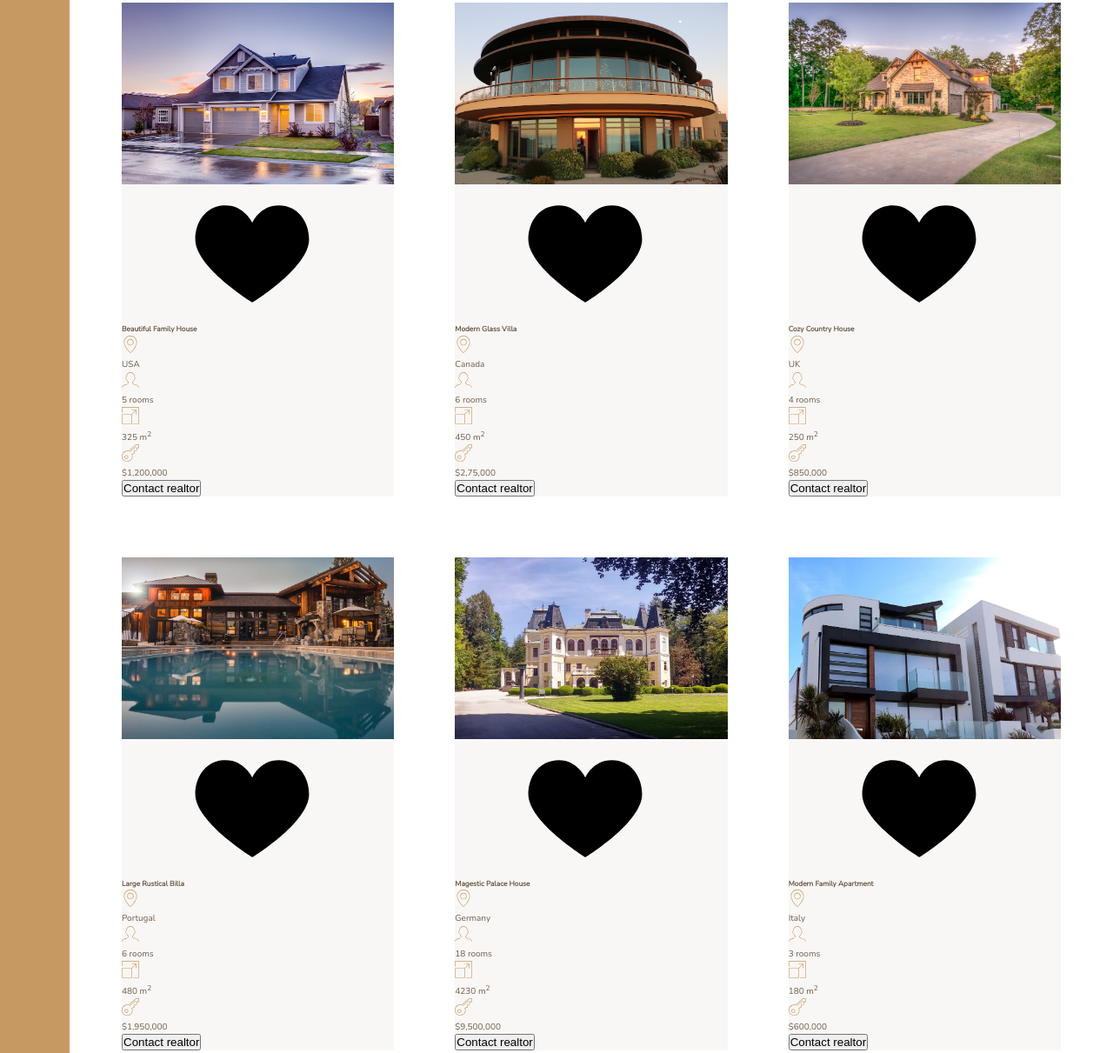
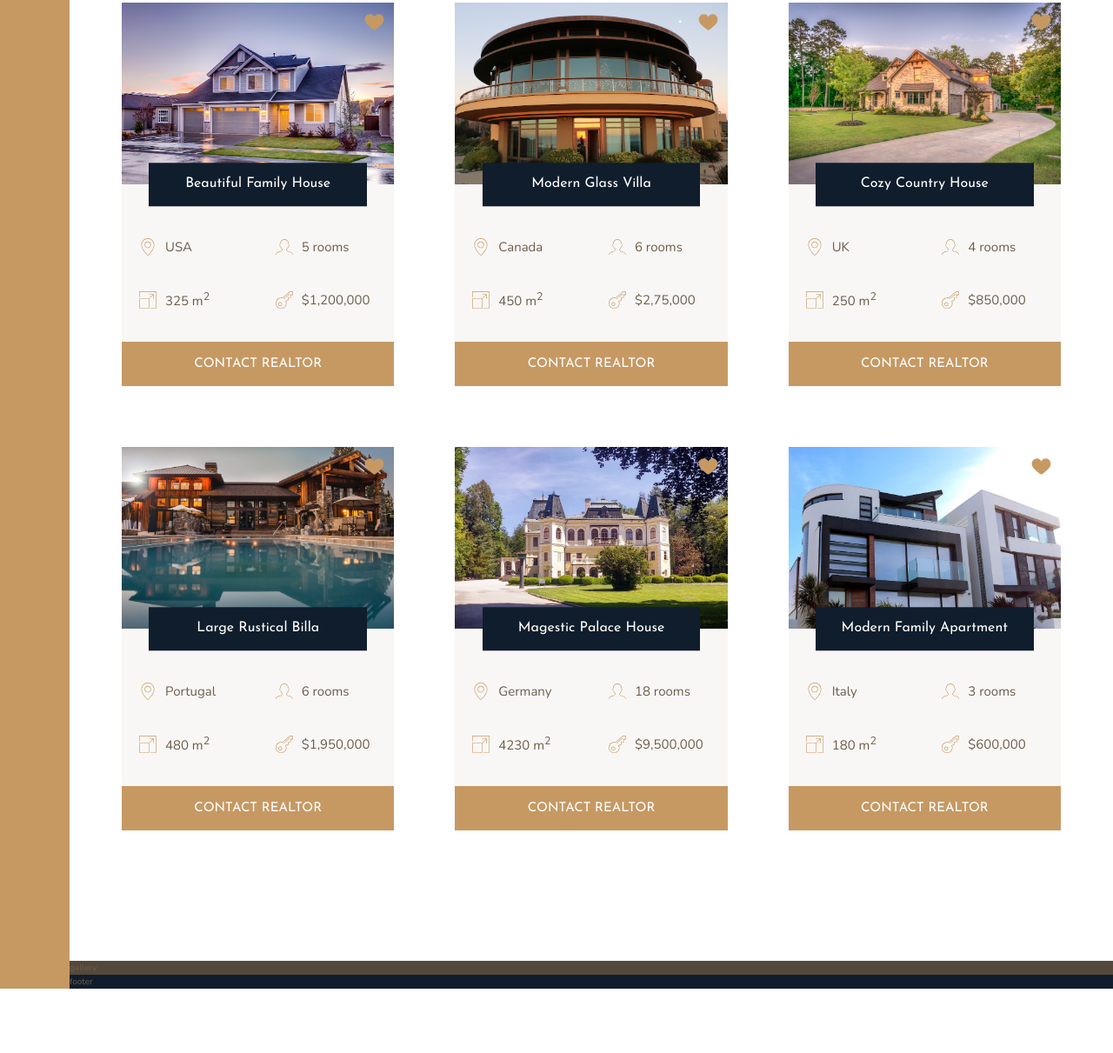
Before and after one commit to Carlos151294/nexter, a website: page index.html in a window 1280 px wide. Shown: the part 1967-3178 px from the top of the page at 87% size. After the commit the page ends 3104 px from the top, so only its background shows below. Drawn offline with nearby package versions, Linux system fonts and the light colour scheme.

Commit message:
feat(homes): align and finish styling cards content

```diff
--- a/index.html
+++ b/index.html
@@ -125,13 +125,13 @@
           </svg>
           <p>325 m<sup>2</sup></p>
         </div>
-        <div class="home__location">
+        <div class="home__price">
           <svg>
             <use xlink:href="img/sprite.svg#icon-key" />
           </svg>
           <p>$1,200,000</p>
         </div>
-        <button class="cta">Contact realtor</button>
+        <button class="btn home__btn">Contact realtor</button>
       </div>
       <div class="home">
         <img src="img/house-2.jpeg" alt="House 2" class="home__img">
@@ -157,13 +157,13 @@
           </svg>
           <p>450 m<sup>2</sup></p>
         </div>
-        <div class="home__location">
+        <div class="home__price">
           <svg>
             <use xlink:href="img/sprite.svg#icon-key" />
           </svg>
           <p>$2,75,000</p>
         </div>
-        <button class="cta">Contact realtor</button>
+        <button class="btn home__btn">Contact realtor</button>
       </div>
       <div class="home">
         <img src="img/house-3.jpeg" alt="House 3" class="home__img">
@@ -189,13 +189,13 @@
           </svg>
           <p>250 m<sup>2</sup></p>
         </div>
-        <div class="home__location">
+        <div class="home__price">
           <svg>
             <use xlink:href="img/sprite.svg#icon-key" />
           </svg>
           <p>$850,000</p>
         </div>
-        <button class="cta">Contact realtor</button>
+        <button class="btn home__btn">Contact realtor</button>
       </div>
       <div class="home">
         <img src="img/house-4.jpeg" alt="House 4" class="home__img">
@@ -221,13 +221,13 @@
           </svg>
           <p>480 m<sup>2</sup></p>
         </div>
-        <div class="home__location">
+        <div class="home__price">
           <svg>
             <use xlink:href="img/sprite.svg#icon-key" />
           </svg>
           <p>$1,950,000</p>
         </div>
-        <button class="cta">Contact realtor</button>
+        <button class="btn home__btn">Contact realtor</button>
       </div>
       <div class="home">
         <img src="img/house-5.jpeg" alt="House 5" class="home__img">
@@ -253,13 +253,13 @@
           </svg>
           <p>4230 m<sup>2</sup></p>
         </div>
-        <div class="home__location">
+        <div class="home__price">
           <svg>
             <use xlink:href="img/sprite.svg#icon-key" />
           </svg>
           <p>$9,500,000</p>
         </div>
-        <button class="cta">Contact realtor</button>
+        <button class="btn home__btn">Contact realtor</button>
       </div>
       <div class="home">
         <img src="img/house-6.jpeg" alt="House 6" class="home__img">
@@ -285,13 +285,13 @@
           </svg>
           <p>180 m<sup>2</sup></p>
         </div>
-        <div class="home__location">
+        <div class="home__price">
           <svg>
             <use xlink:href="img/sprite.svg#icon-key" />
           </svg>
           <p>$600,000</p>
         </div>
-        <button class="cta">Contact realtor</button>
+        <button class="btn home__btn">Contact realtor</button>
       </div>
 
     </section>
--- a/sass/_homes.scss
+++ b/sass/_homes.scss
@@ -10,31 +10,68 @@
 .home {
   background-color: $color-grey-light-1;
 
+  display: grid;
+  grid-template-columns: repeat(2, 1fr);
+  grid-row-gap: 3.5rem;
+
   &__img {
     width: 100%;
+    grid-row: 1 / 2;
+    grid-column: 1 / -1;
   }
 
   &__like {
+    fill: $color-primary;
+    height: 2.5rem;
+    width: 2.5rem;
+    margin: 1rem;
 
+    grid-row: 1 / 2;
+    grid-column: 2 / 3;
+    justify-self: end;
   }
 
   &__name {
+    width: 80%;
+    font-family: $font-display;
+    font-size: 1.6rem;
+    text-align: center;
+    padding: 1.25rem;
+    background-color: $color-secondary;
+    color: #fff;
+    font-weight: 400;
+    transform: translateY(50%);
 
+    grid-row: 1 / 2;
+    grid-column: 1 / -1;
+    justify-self: center;
+    align-self: end;
+  }
+
+  &__location,
+  &__rooms {
+    margin-top: 2.5rem;
   }
 
   &__location,
   &__rooms,
   &__area,
   &__price {
+    font-size: 1.5rem;
+    margin-left: 2rem;
+
+    display: flex;
+    align-items: center;
 
     svg {
       fill: $color-primary;
       height: 2rem;
       width: 2rem;
-    }
-
-    p {
-
+      margin-right: 1rem;
     }
   }
+
+  &__btn {
+    grid-column: 1 / -1;
+  }
 }
```
Also changed, not shown: css/style.css.
